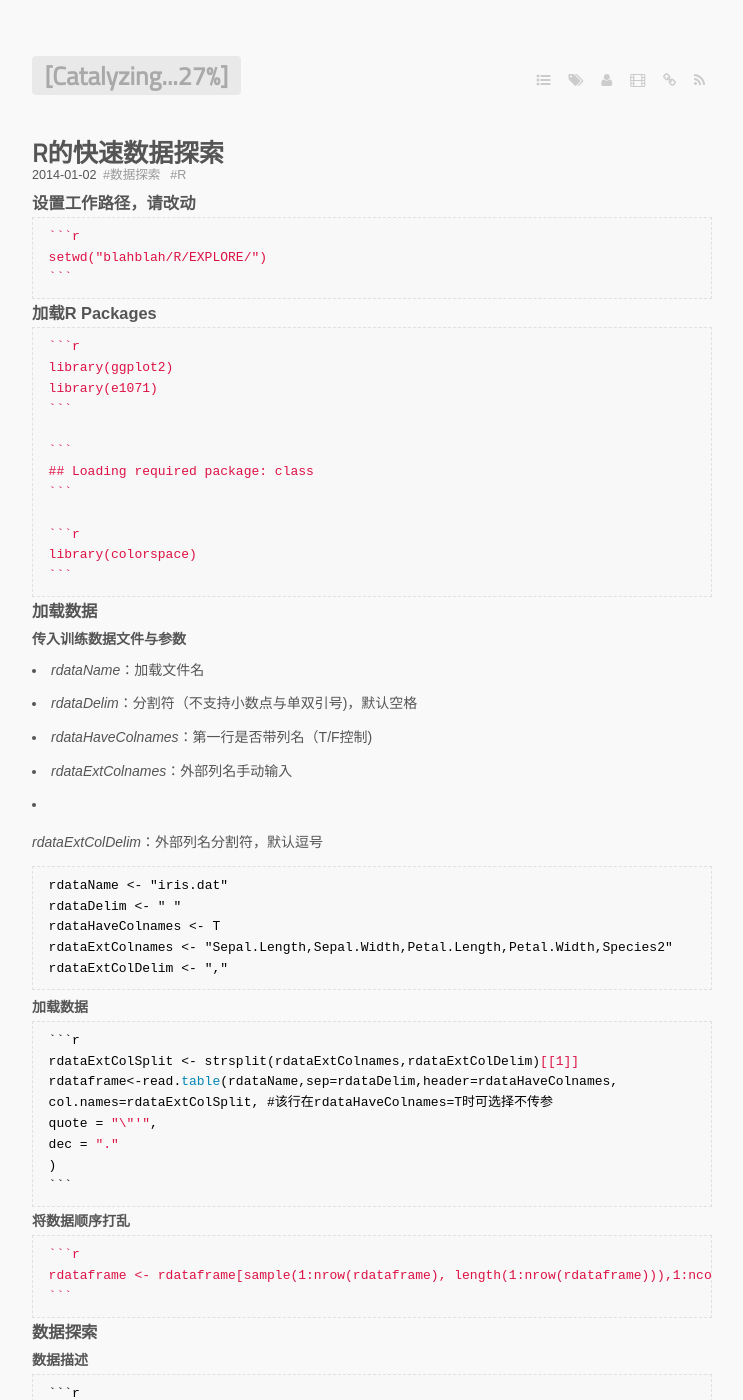
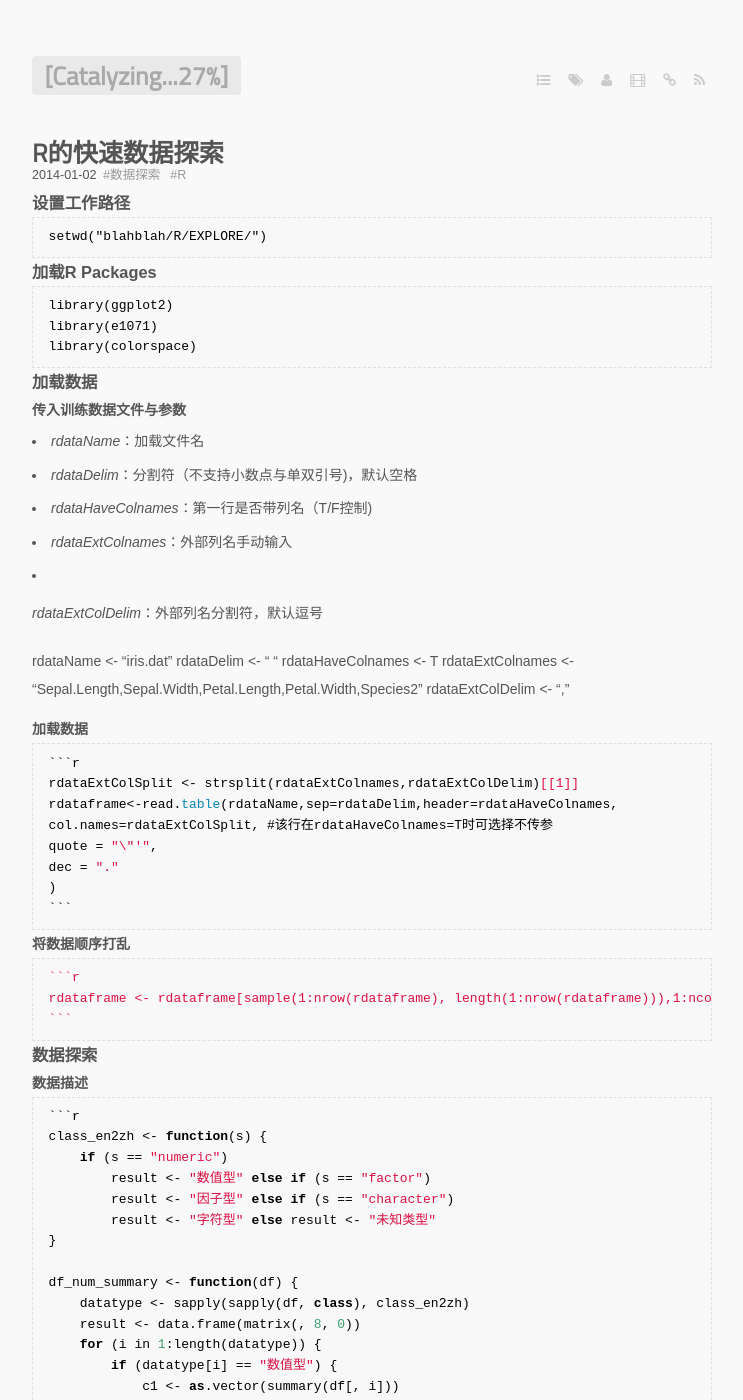
Before and after one commit to catalystfrank/catalystfrank.github.io, a Jekyll site: the page built from _posts/2014-01-02-R-explore-sample.markdown, in a window 1280 px wide and 1400 px high. Shown: the whole window, without its empty margins (268-1011 px from the left). Built offline with Jekyll 4.4.1, drawn with Linux system fonts in a browser that asks for light colours; some web fonts are replaced.

Commit message:
testchange

````diff
--- a/_posts/2014-01-02-R-explore-sample.markdown
+++ b/_posts/2014-01-02-R-explore-sample.markdown
@@ -7,26 +7,15 @@ tags:
   - R
 ---
 
-### 设置工作路径，请改动
+### 设置工作路径
 
-    ```r
     setwd("blahblah/R/EXPLORE/")
-    ```
 
 ### 加载R Packages
 
-    ```r
     library(ggplot2)
     library(e1071)
-    ```
-
-    ```
-    ## Loading required package: class
-    ```
-
-    ```r
     library(colorspace)
-    ```
 
 ### 加载数据
 
@@ -37,13 +26,11 @@ tags:
 *   <em>rdataExtColnames</em>：外部列名手动输入
 *   <em>rdataExtColDelim</em>：外部列名分割符，默认逗号
 
-    ```r
     rdataName <- "iris.dat"
     rdataDelim <- " "
     rdataHaveColnames <- T
     rdataExtColnames <- "Sepal.Length,Sepal.Width,Petal.Length,Petal.Width,Species2"
     rdataExtColDelim <- ","
-    ```
 
 #### 加载数据
 
````
